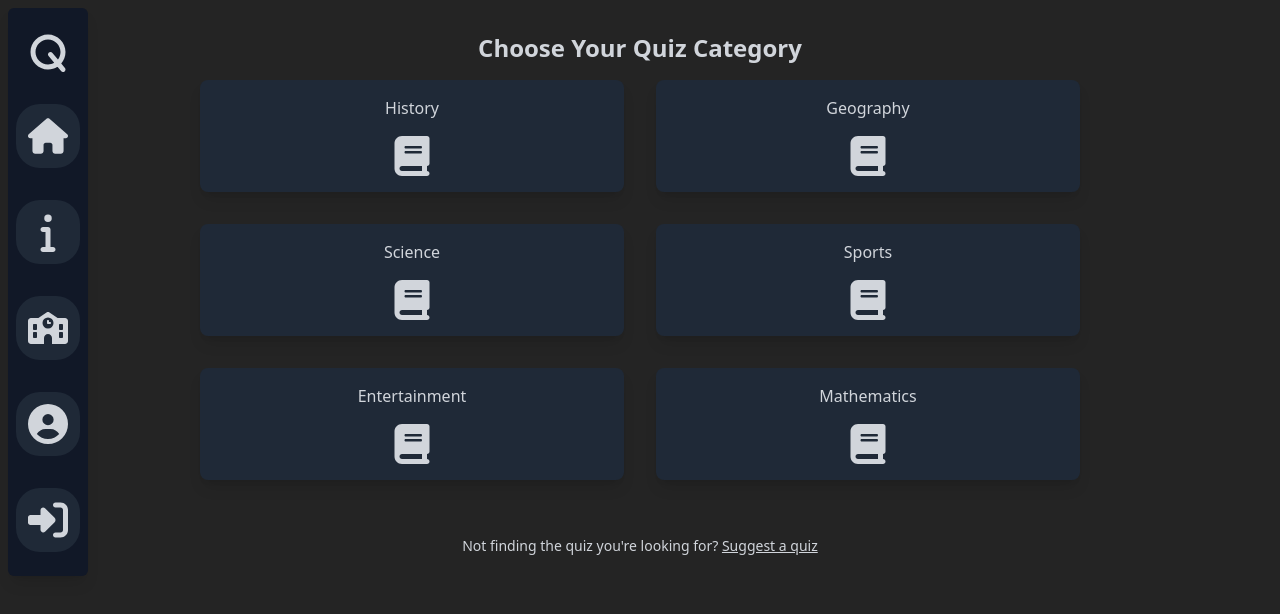
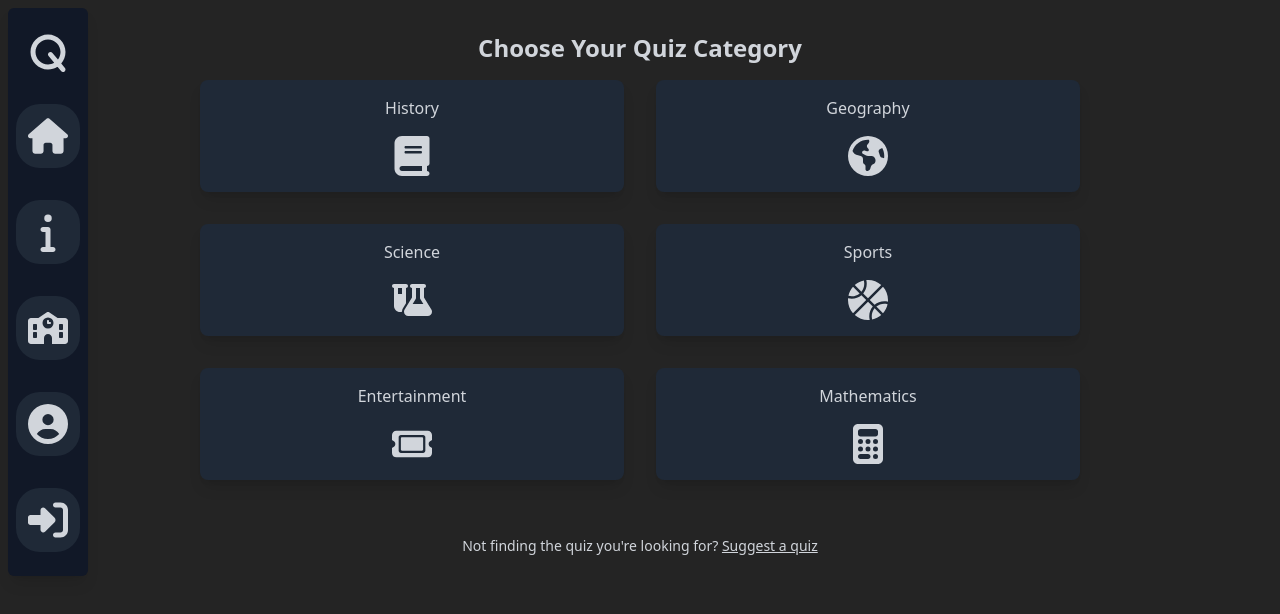
Before and after one commit to QuizMasterInc/QuizMaster, a React (Vite) app: page /quizzes in a window 1280 px wide. Shown: the top 614 px of the page. Built offline with nearby package versions, Linux system fonts and the light colour scheme.

Commit message:
added icons to each button and link for the eventual quiz activity.

```diff
--- a/src/App.jsx
+++ b/src/App.jsx
@@ -5,6 +5,7 @@ import Test from './components/Test';
 import Test2 from './components/Test2';
 import NotFound from './components/404/NotFound'
 import SelectQuiz from './components/quizselect/SelectQuiz';
+import QuizTest from './components/quiz/QuizTest';
 
 function App() {
   return (
@@ -13,6 +14,7 @@ function App() {
         <Route path="/" element={<Test />}/>
         <Route path="/about" element={<Test2 />} />
         <Route path="/quizzes" element={<SelectQuiz />} />
+        <Route path="/quizzes/:quiz" element={<QuizTest />}/>
         <Route path="*" element={<NotFound />} />
       </Routes>
       <NavBar />
--- /dev/null
+++ b/src/components/quiz/QuizTest.jsx
@@ -0,0 +1,5 @@
+const QuizTest = ({}) => (
+    <div>This is a test gang</div>
+)
+
+export default QuizTest;
--- a/src/components/quizselect/QuizSelectButton.jsx
+++ b/src/components/quizselect/QuizSelectButton.jsx
@@ -1,9 +1,13 @@
-const QuizSelectButton = ({index, category, icon, destination}) => (
-    <div key={index} className="w-1/2 text-center p-4">
-        <a href={destination} className="flex flex-col space-y-4 items-center p-4 rounded-lg bg-gray-800 shadow-lg hover:shadow-xl hover:bg-gray-600 text-gray-300">
-            <div className="">{category}</div>
-            <div>{icon}</div>
-        </a>
+import { Link } from "react-router-dom";
+
+const QuizSelectButton = ({key, category, icon, destination}) => (
+    <div key={key} className="w-1/2 text-center p-4">
+        <Link to={'/quizzes/' + destination}>
+            <div className="flex flex-col space-y-4 items-center p-4 rounded-lg bg-gray-800 shadow-lg hover:shadow-xl hover:bg-gray-600 text-gray-300">
+                <div className="">{category}</div>
+                <div>{icon}</div>
+            </div>
+        </Link>
     </div>
 )
 
--- a/src/components/quizselect/SelectQuiz.jsx
+++ b/src/components/quizselect/SelectQuiz.jsx
@@ -1,19 +1,39 @@
 import { useState } from 'react'
 import QuizSelectButton from './QuizSelectButton';
 import Book from '../icons/Book';
+import World from '../icons/World';
+import FlaskVial from '../icons/FlaskVial';
+import Basketball from '../icons/Basketball';
+import Ticket from '../icons/Ticket';
+import Calculator from '../icons/Calculator';
 
 function SelectQuiz() {
-  const [quizCategories, icons, destinations] = useState([
+  const [quizCategories] = useState([
     'History',
     'Geography',
     'Science',
     'Sports',
     'Entertainment',
     'Mathematics'
-  ],
+  ]);
+
+  const [icons] = useState([
     <Book className={"w-10 h-10 fill-gray-300"}/>,
+    <World className={"w-10 h-10 fill-gray-300"}/>,
+    <FlaskVial className={"w-10 h-10 fill-gray-300"}/>,
+    <Basketball className={"w-10 h-10 fill-gray-300"}/>,
+    <Ticket className={"w-10 h-10 fill-gray-300"}/>,
+    <Calculator className={"w-10 h-10 fill-gray-300"}/>
+  ]);
 
-  );
+  const [destinations] = useState([
+    'history',
+    'geography',
+    'science',
+    'sports',
+    'entertainment',
+    'mathematics'
+  ]);
 
   return (
     <div className="flex flex-col items-center h-full">
@@ -21,7 +41,7 @@ function SelectQuiz() {
         <h2 className="text-2xl font-bold text-gray-300">Choose Your Quiz Category</h2>
         <div className="flex flex-wrap">
           {quizCategories.map((category, index) => (
-            <QuizSelectButton category={category} index={index} icon={<Book className={"w-10 h-10 fill-gray-300"}/>} destination={'/'}/>
+            <QuizSelectButton category={category} key={index} icon={icons[index]} destination={destinations[index]}/>
           ))}
         </div>
       </div>
```
